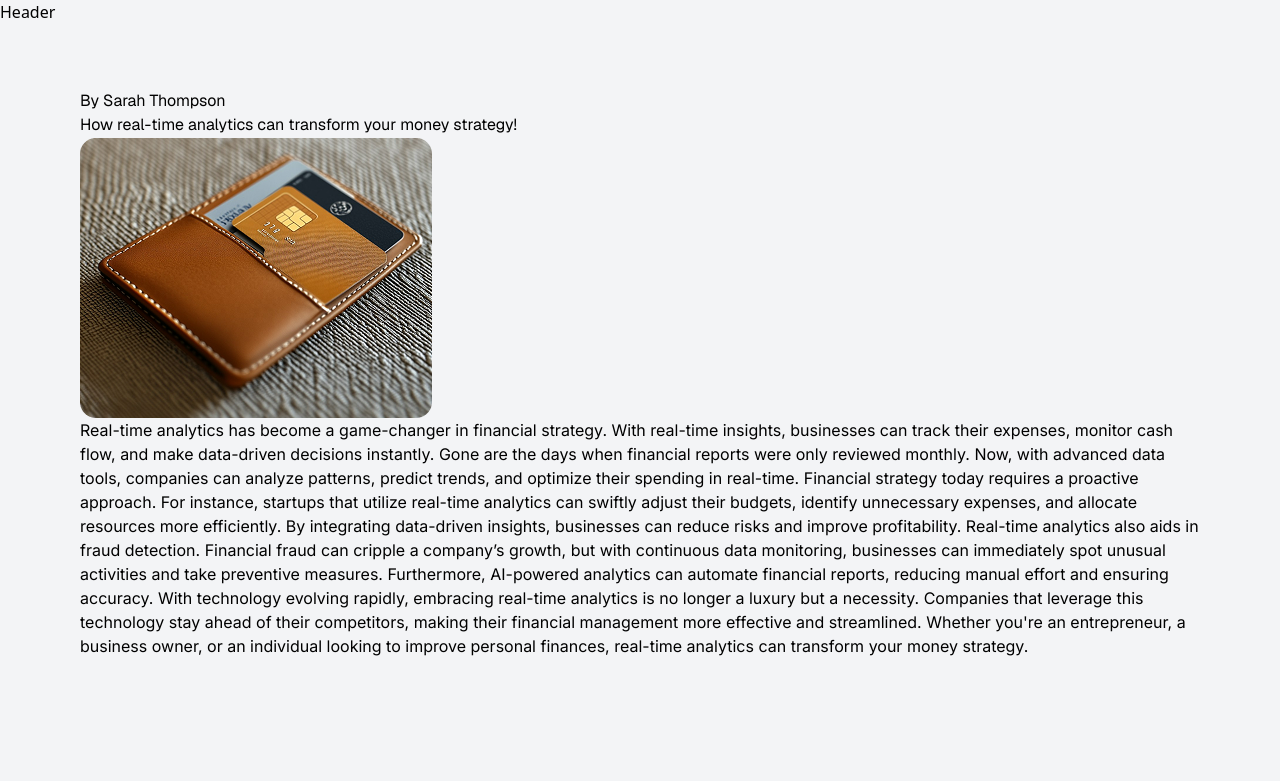
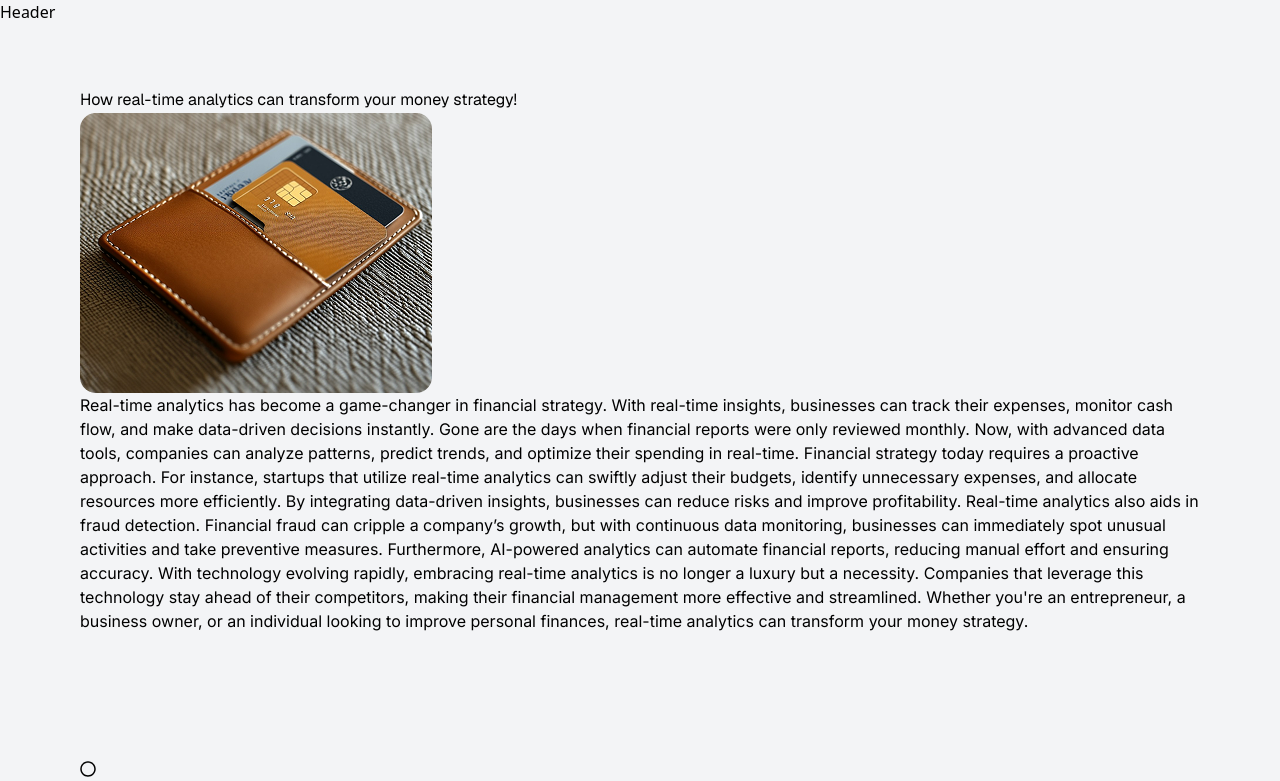
Before and after one commit to MdSaayed/FinTech, a React (Vite) app: page /blog/1 in a window 1280 px wide. Shown: the top 781 px of the page. Built offline with nearby package versions, Linux system fonts and the light colour scheme.

Commit message:
Blog Signle Page Refactor

```diff
--- a/src/pages/BlogSingle.jsx
+++ b/src/pages/BlogSingle.jsx
@@ -1,52 +1,41 @@
-import React from 'react';
-import Title from './../components/title/Title';
-import { useLoaderData } from 'react-router-dom';
-import BlogFeatured from '../components/blog/BlogFeatured';
-import Cta from './../components/cta/Cta';
+import React from "react";
+import { useLoaderData } from "react-router-dom";
+import { Cta, BlogFeatured, Title } from "../components";
 
+/** BlogSingle Component Displays A Detailed View Of A Single Blog Post. */
 const BlogSingle = () => {
-    const {title,image,date,content,details_img} =useLoaderData( );
+  const blog = useLoaderData(); // Fetch Blog Data Using useLoaderData Hook
 
+  const { title, image, date, content, details_img, author } = blog; // Destructure Blog Data
 
   return (
     <>
-            {/* Blog Single */}
+      {/* Blog Single Section */}
       <section>
         <div className="container">
           <div className="bg-white rounded-2xl py-16 px-2 md:px-16 lg:px-28">
             <div className="text-center space-y-6">
-                            {/* Post Author */}
-                            <span className='text-sm font-normal font-geist text-purple-600'>By Sarah Thompson</span>
+              {author && <span className="text-sm font-normal font-geist text-purple-600">{author}</span>} {/* Post Author */}
+              {title && <Title level={1} className="max-w-3xl">{title}</Title>} {/* Post Title */}
+              {date && <span className="text-sm text-gray-600 font-geist">{date}</span>} {/* Post Date */}
 
-                            {/* Post Title */}
-                            <Title level={1} className='max-w-3xl'>{title}</Title>
+              {(details_img || image) && ( // Post Thumbnail, Checks If Image Exists
+                <div className="py-12">
+                  <img className="mx-auto max-w-full" src={details_img || image} alt={title} loading="lazy" />
+                </div>
+              )}
 
-                            {/* Post Date */}
-                            <span className='text-sm text-gray-600 font-geist'>{date}</span>
-
-                            {/* Post Thumbnail */}
-                            {
-                            (details_img || image) && (
-                                <div className='py-12'>
-                                    <img className='mx-auto max-w-full' src={details_img || image} alt={title} />
-                                </div>
-                            )
-                            }
-
-                            {/* Post Content */}
-                            {
-                                content && (
+              {content && ( // Post Content
                 <div className="px-6 md:px-6 lg:px-12">
                   <p className="text-left text-gray-600 font-inter text-lg">{content}</p>
                 </div>
-                                )
-                            }
+              )}
             </div>
           </div>
         </div>
       </section>
 
-            {/* Blog */}
+      {/* Featured Blog Section */}
       <BlogFeatured />
 
       {/* Cta */}
```
Lines whose indentation alone changed are shown as unchanged.
